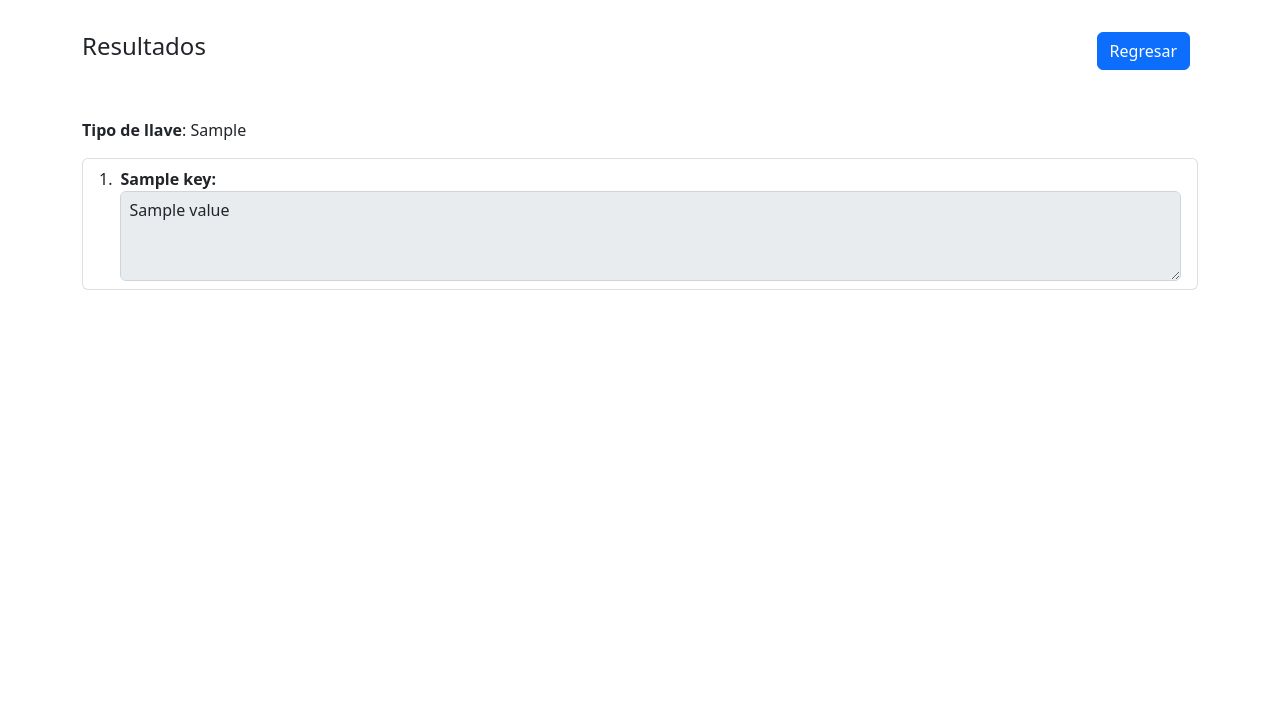
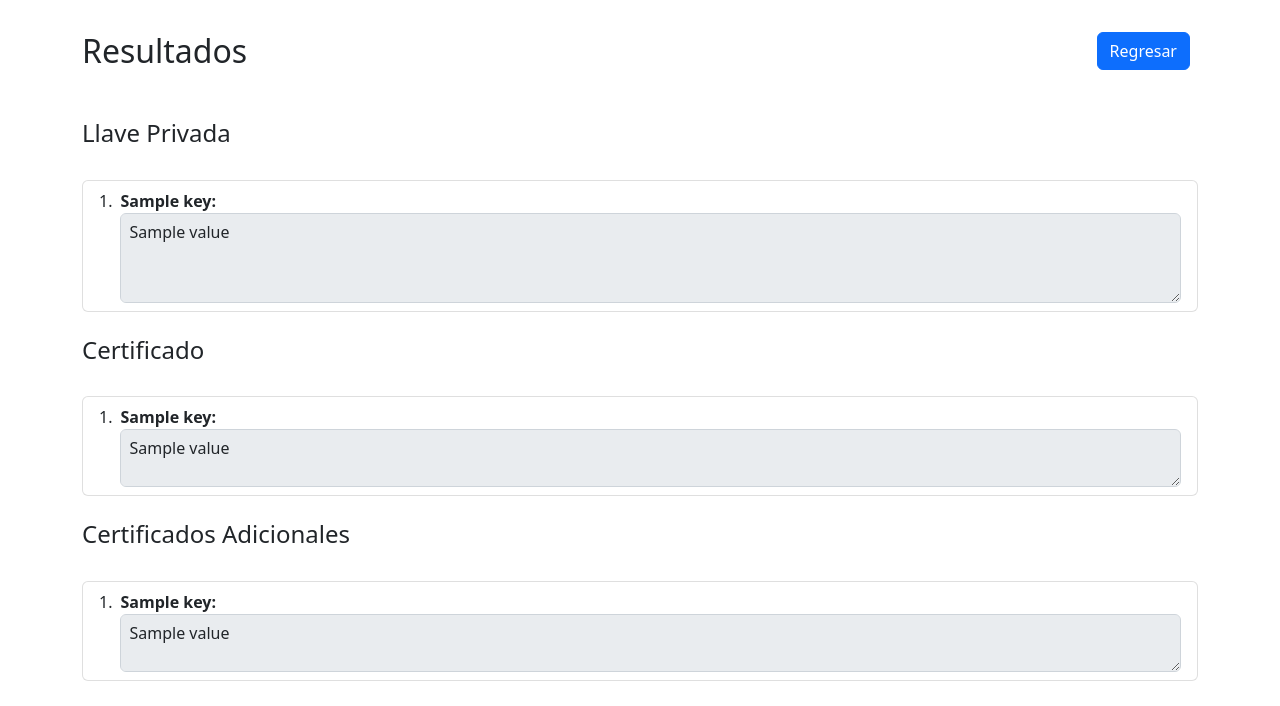
Before and after one commit to sharon1160/visor-pkcs, a Flask app: template templates/results.html in a window 1280 px wide. Shown: the part 94-800 px from the top of the page. Run offline with Flask 2, Linux system fonts and the light colour scheme; the template is opened without the code that fills it: most values are stand-ins (such as "Sample title", 1, 10 or a date in 2020).

Commit message:
add new results

```diff
--- a/templates/results.html
+++ b/templates/results.html
@@ -3,7 +3,7 @@
 {% block content %}
 <div class="d-flex mb-3">
   <div class="me-auto p-2 ps-0">
-    <h4 class="mt-4 mb-4">Resultados</h4>
+    <h2 class="mt-4 mb-4">Resultados</h2>
   </div>
   <div class="ms-auto p-2">
     <a class="btn btn-primary my-4 float-right" href="{{ url_for('index') }}" role="button">Regresar</a>
@@ -11,11 +11,11 @@
 </div>
 
 <div id="results">
-  <p><b>Tipo de llave</b>: {{type_key}}</p>
-
+  <h4>Llave Privada</h4>
+  <br>
   <ul class="list-group list-group-numbered">
 
-    {% for key,value in details_dic.items() %}
+    {% for key,value in private_key_data.items() %}
 
       <li class="list-group-item d-flex justify-content-between align-items-start ">
         <div class="ms-2 me-auto">
@@ -28,5 +28,44 @@
     {% endfor%}
   </ul>
 
+  <br>
+  <h4>Certificado</h4>
+  <br>
+  <ul class="list-group list-group-numbered">
+
+    {% for key,value in certificate_data.items() %}
+
+      <li class="list-group-item d-flex justify-content-between align-items-start ">
+        <div class="ms-2 me-auto">
+          <div class="fw-bold"> {{key}}: </div>
+          <div class="form-floating">
+            <textarea class="form-control p-2" id="floatingTextarea" cols="112" disabled>{{value}}</textarea>
+          </div>
+        </div>
+      </li>
+    {% endfor%}
+  </ul>
+
+  <br>
+  <h4>Certificados Adicionales</h4>
+  <br>
+
+  {% for cert in additional_certificates_data%}
+    <ul class="list-group list-group-numbered">
+
+      {% for key,value in cert.items() %}
+
+        <li class="list-group-item d-flex justify-content-between align-items-start ">
+          <div class="ms-2 me-auto">
+            <div class="fw-bold"> {{key}}: </div>
+            <div class="form-floating">
+              <textarea class="form-control p-2" id="floatingTextarea" cols="112" disabled>{{value}}</textarea>
+            </div>
+          </div>
+        </li>
+      {% endfor%}
+    </ul>
+    <br>
+  {% endfor%}
 </div>
 {% endblock content %}
```
